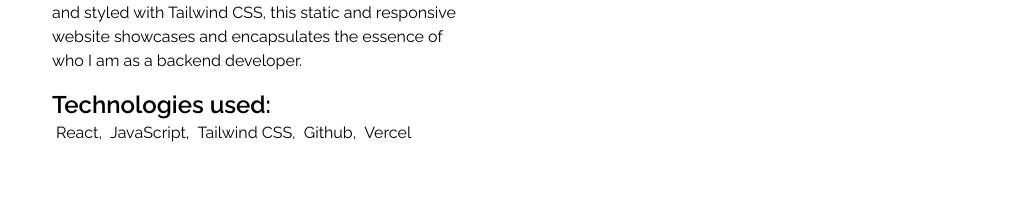
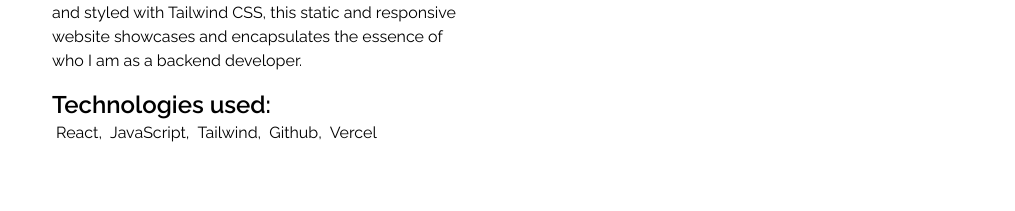
Before and after one commit to horlami228/Portfolio-infinite-glitch, a React (Create React App) app in the folder infinite_glitch/: page / in a window 1280 px wide. Shown: the part 2346-2557 px from the top of the page, without its empty margins (132-1147 px from the left). Built offline with nearby package versions, Linux system fonts and the light colour scheme.

Commit message:
fixed error

```diff
--- a/infinite_glitch/src/components/Portfolio.jsx
+++ b/infinite_glitch/src/components/Portfolio.jsx
@@ -8,7 +8,7 @@ function Portfolio() {
       Image_src: infinite_glitch,
       title: "Infinite Glitch",
       description: "Welcome to my digital realm! This portfolio is not just a collection of code; it's a journey through the landscapes of my backend development prowess. Crafted with React and styled with Tailwind CSS, this static and responsive website showcases and encapsulates the essence of who I am as a backend developer.",
-      technologies: ["React", "JavaScript", "Tailwind CSS", "Github", "Vercel"],
+      technologies: ["React", "JavaScript", "Tailwind", "Github", "Vercel"],
       Livelink: "portfolio-infinite-glitch.vercel.app",
       GithubLink: "https://github.com/horlami228/Portfolio-infinite-glitch"
     }
```
